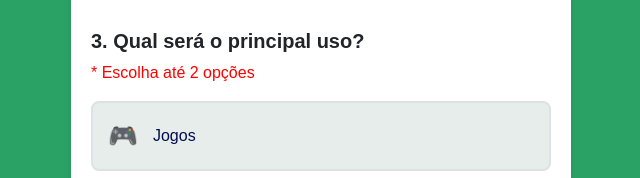
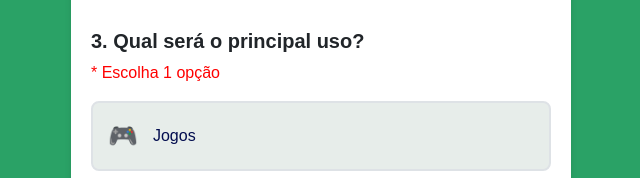
Before and after one commit to leticteixeira/leticteixeira.github.io, a plain HTML site: page index.html in a window 1280 px wide. Shown: the part 881-1059 px from the top of the page, 319-959 px from the left. Drawn offline with nearby package versions, Linux system fonts and the light colour scheme.

Commit message:
Update index.html

```diff
--- a/index.html
+++ b/index.html
@@ -145,7 +145,7 @@ h3 {
 
             <div class="question">
                 <h5><strong>3. Qual será o principal uso?</strong></h5>
-                <p style="color: red;">* Escolha até 2 opções</p>
+                <p style="color: red;">* Escolha 1 opção</p>
                 <div class="option">
                     <span class="option-icon">🎮</span>
                     <p>Jogos</p>
```
